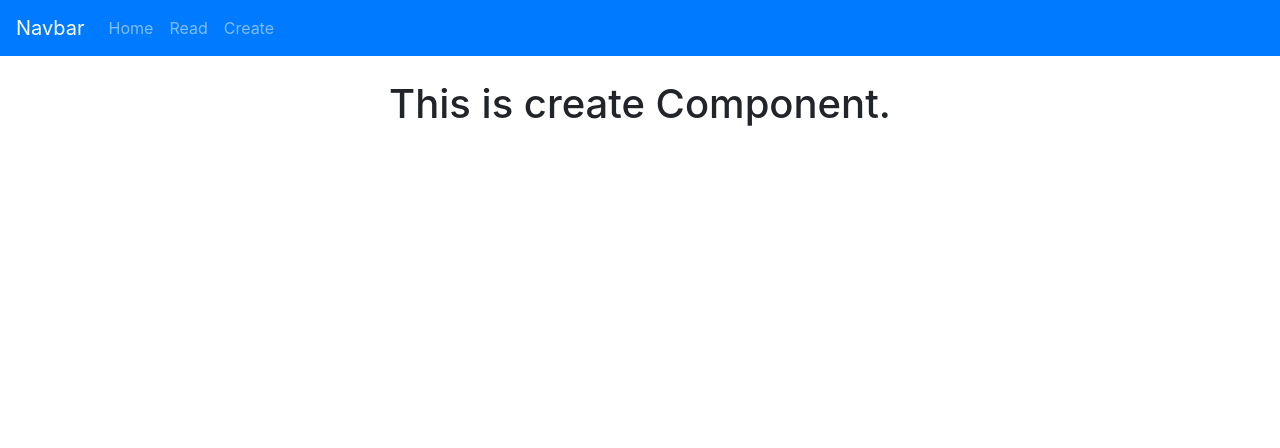
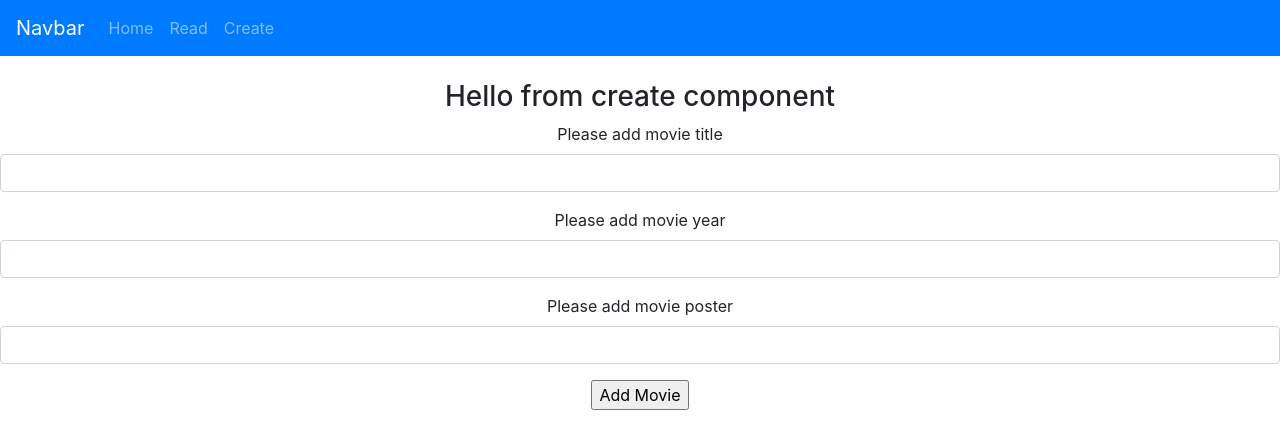
Before and after one commit to koffidotse/DRQ_Labfinal, a React (Create React App) app: page /create in a window 1280 px wide. Shown: the top 448 px of the page. Built offline with nearby package versions, Linux system fonts and the light colour scheme.

Commit message:
Lab complete

```diff
--- a/package.json
+++ b/package.json
@@ -6,6 +6,7 @@
     "@testing-library/jest-dom": "^4.2.4",
     "@testing-library/react": "^9.5.0",
     "@testing-library/user-event": "^7.2.1",
+    "axios": "^0.21.0",
     "bootstrap": "^4.5.2",
     "react": "^16.13.1",
     "react-bootstrap": "^1.3.0",
--- a/src/components/create.js
+++ b/src/components/create.js
@@ -1,12 +1,66 @@
 import React from 'react';
+import '../App.css';
 
 export class Create extends React.Component{
+ // Constructor
+    constructor(){
+        super();
+        this.onSubmit = this.onSubmit.bind(this);
+        this.onChangeMovieName = this.onChangeMovieName.bind(this);
+        this.onChangeMovieYear = this.onChangeMovieYear.bind(this);
+        this.onChangeMoviePoster = this.onChangeMoviePoster.bind(this);
+
+        this.state = {
+            Title:'',
+            Year:'',
+            Poster:''
+        }
+    }
+ //Method to display movie title
+    onChangeMovieName(e){
+        this.setState({Title: e.target.value}); //update method and invoke state
+    }
+ //Methods to display movie year
+    onChangeMovieYear(e){
+        this.setState({Year: e.target.value});
+    }
+ //Methods to display movie poster
+    onChangeMoviePoster(e){
+        this.setState({Poster: e.target.value});
+    }
+ //submit method
+    onSubmit(){
+        alert('Movie added'
+        + '\ntitle:  ' + this.state.Title
+        + '\nYear: ' + this.state.Year
+        + '\nPoster: ' + this.state.Poster);
+    }
+ // 3 Div for Movie Title,year,poster data display onSubmit function in form will save all movie data.
     render(){
         return(
             <div>
-            <h1>This is create Component.</h1>
+                <h3>Hello from create component</h3>
+                <form onSubmit={this.onSubmit}>
+
+                    <div className="form-group">
+                        <label>Please add movie title</label>
+                        <input type="text" className="form-control" value={this.state.Title} onChange={this.onChangeMovieName}></input>
                     </div>
 
+                    <div className="form-group">
+                        <label>Please add movie year</label>
+                        <input type="text" className="form-control" value={this.state.Year} onChange={this.onChangeMovieYear}></input>
+                    </div>
+
+                    <div className="form-group">
+                        <label>Please add movie poster</label>
+                        <input type="text" className="form-control" value={this.state.Poster} onChange={this.onChangeMoviePoster}></input>
+                    </div>
+
+                    <input type="submit" value="Add Movie"></input>
+                </form>
+            </div>
         );
     }
+
 }
--- a/src/components/read.js
+++ b/src/components/read.js
@@ -1,39 +1,31 @@
 import React from 'react';
 import { Movies } from './movies';
+import axios from 'axios';// imported axios
 
-export class Read extends React.Component{
+export class Read extends React.Component {
 
 
     state = {
 
         movies: [
-            {
-            "Title": "Avengers: Infinity War",
-            "Year": "2018",
-            "imdbID": "tt4154756",
-            "Type": "movie",
-            "Poster": "https://m.media-amazon.com/images/M/MV5BMjMxNjY2MDU1OV5BMl5BanBnXkFtZTgwNzY1MTUwNTM@._V1_SX300.jpg"
-            },
-            {
-            "Title": "Captain America: Civil War",
-            "Year": "2016",
-            "imdbID": "tt3498820",
-            "Type": "movie",
-            "Poster": "https://m.media-amazon.com/images/M/MV5BMjQ0MTgyNjAxMV5BMl5BanBnXkFtZTgwNjUzMDkyODE@._V1_SX300.jpg"
-            },
-            {
-            "Title": "Charlie Wilson's War",
-            "Year": "2007",
-            "imdbID": "tt0472062",
-            "Type": "movie",
-            "Poster": "https://m.media-amazon.com/images/M/MV5BMTgwMDgwMDc4MF5BMl5BanBnXkFtZTYwOTU3MDM4._V1_SX300.jpg"
+        ]
+    };
+    //  Method Axios get request By using this we dont need to copy all jason data into movie like we did in last week Lab
+    componentDidMount() {
+        axios.get('https://jsonblob.com/api/jsonblob/520c3b5e-0312-11eb-a6af-cbf00d776032')
+            .then(response => {
+                this.setState({ movies: response.data.Search })
             }
-            ]
+            )
+            .catch(
+                (error) => {
+                    console.log(error);
+                }
 
-
-    };
-render(){
-    return(
+            )
+    }
+    render() {
+        return (
             <div>
                 <h1>This is read Component.</h1>
                 <Movies movies={this.state.movies}></Movies>
```
Also changed, not shown: 1 other file (tests, documents, lock files or other folders). Lines whose indentation alone changed are shown as unchanged.
